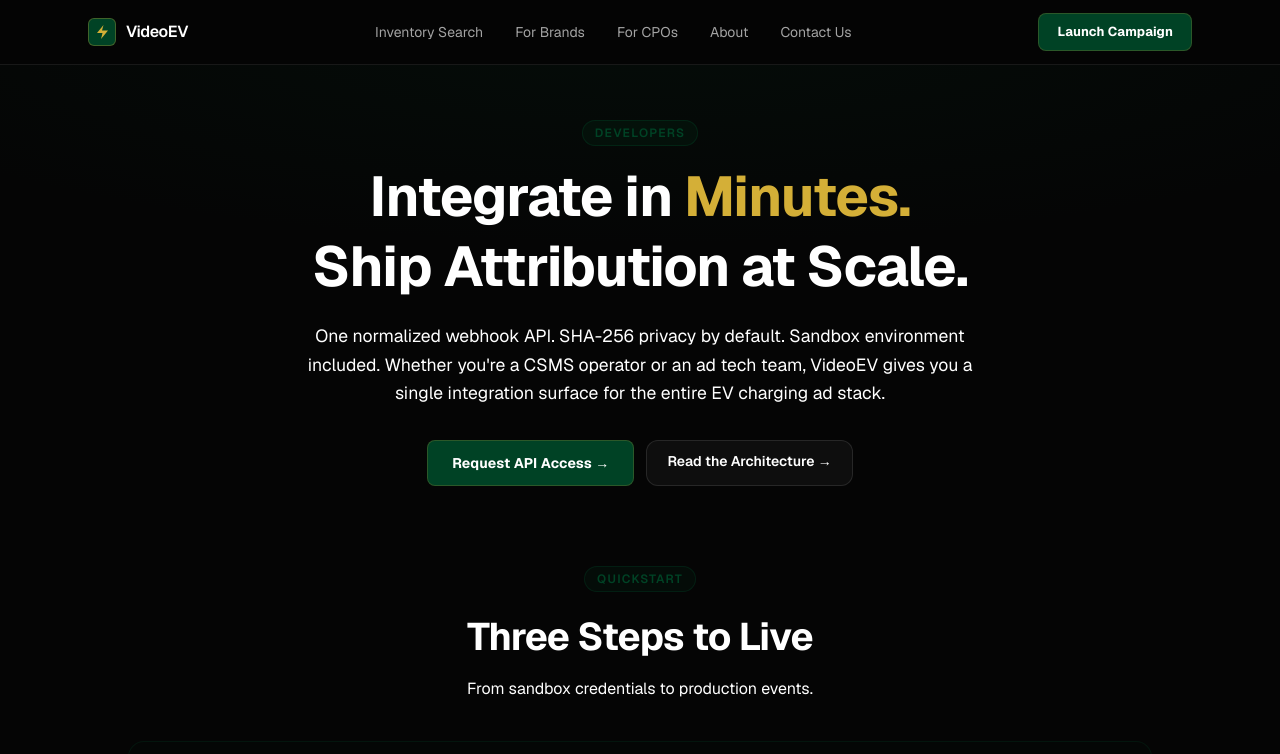
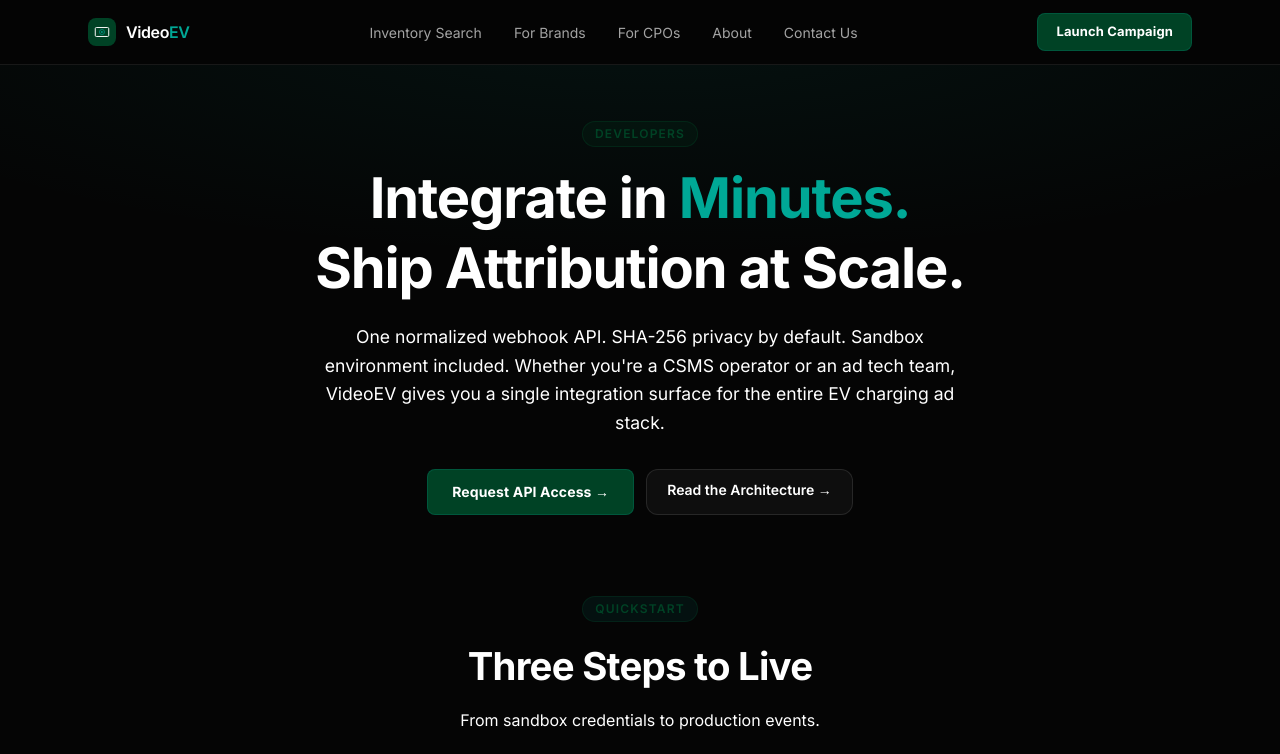
Before and after one commit to anundloll/videoev-landing, a Next.js app: page /developers in a window 1280 px wide. Shown: the top 754 px of the page. Built offline with nearby package versions, Linux system fonts and the light colour scheme.

Commit message:
feat: apply brand kit — Electric Teal accent, Inter font, screen+play logo icon

```diff
--- a/src/app/developers/page.tsx
+++ b/src/app/developers/page.tsx
@@ -97,13 +97,13 @@
 
 const BADGE_COLORS: Record<string, { bg: string; border: string; text: string }> = {
   Core: {
-    bg: 'rgba(212,175,55,0.08)',
-    border: 'rgba(212,175,55,0.2)',
+    bg: 'rgba(0,168,150,0.08)',
+    border: 'rgba(0,168,150,0.2)',
     text: 'var(--accent)',
   },
   Attribution: {
-    bg: 'rgba(0,66,37,0.12)',
-    border: 'rgba(0,66,37,0.3)',
+    bg: 'rgba(0,168,150,0.08)',
+    border: 'rgba(0,168,150,0.2)',
     text: 'var(--accent-green)',
   },
   Utility: {
@@ -130,7 +130,7 @@
             className="absolute inset-0 pointer-events-none"
             style={{
               background:
-                'radial-gradient(ellipse 70% 50% at 50% -10%, rgba(0,66,37,0.12), transparent)',
+                'radial-gradient(ellipse 70% 50% at 50% -10%, rgba(0,168,150,0.08), transparent)',
             }}
           />
           <div className="relative max-w-3xl mx-auto text-center">
@@ -195,7 +195,7 @@
               <div
                 className="inline-block mb-4 px-3 py-1 rounded-full text-xs font-semibold tracking-widest uppercase"
                 style={{
-                  background: 'rgba(0,66,37,0.12)',
+                  background: 'rgba(0,168,150,0.08)',
                   border: '1px solid rgba(0,66,37,0.35)',
                   color: 'var(--accent-green)',
                 }}
@@ -301,7 +301,7 @@
               <div
                 className="inline-block mb-4 px-3 py-1 rounded-full text-xs font-semibold tracking-widest uppercase"
                 style={{
-                  background: 'rgba(0,66,37,0.12)',
+                  background: 'rgba(0,168,150,0.08)',
                   border: '1px solid rgba(0,66,37,0.35)',
                   color: 'var(--accent-green)',
                 }}
@@ -320,7 +320,7 @@
                   style={{
                     fontFamily: 'monospace',
                     background: 'rgba(0,66,37,0.15)',
-                    border: '1px solid rgba(0,66,37,0.3)',
+                    border: '1px solid rgba(0,168,150,0.2)',
                     color: 'var(--accent-green)',
                     padding: '0.1em 0.5em',
                     borderRadius: '4px',
@@ -476,7 +476,7 @@
                   <code
                     style={{
                       fontFamily: 'monospace',
-                      background: 'rgba(212,175,55,0.08)',
+                      background: 'rgba(0,168,150,0.08)',
                       color: 'var(--accent)',
                       padding: '0.1em 0.4em',
                       borderRadius: '3px',
@@ -684,7 +684,7 @@
               className="rounded-2xl p-8 text-center"
               style={{
                 background: 'rgba(0,66,37,0.08)',
-                border: '1px solid rgba(0,66,37,0.3)',
+                border: '1px solid rgba(0,168,150,0.2)',
               }}
             >
               <h3
--- a/src/app/globals.css
+++ b/src/app/globals.css
@@ -1,17 +1,17 @@
 @import "tailwindcss";
 
 :root {
-  /* British Racing Green × Gold system */
-  --accent: #D4AF37;             /* Gold — headline text accents, eyebrows, data labels */
-  --accent-dim: #B8962E;         /* Darker gold */
+  /* British Racing Green × Electric Teal system */
+  --accent: #00a896;             /* Electric Teal — interactive elements, highlights, data labels */
+  --accent-dim: #007a6e;         /* Darker teal */
   --accent-green: #004225;       /* British Racing Green — primary interactive */
-  --accent-green-hover: #005c32; /* BRG hover */
+  --accent-green-hover: #003018; /* Deep Green hover */
   --bg: #050505;
   --surface: rgba(255,255,255,0.03);
   --surface-solid: #0a0a0a;
   --surface-2: rgba(255,255,255,0.05);
   --border: rgba(255,255,255,0.08);
-  --border-gold: rgba(212,175,55,0.2);
+  --border-teal: rgba(0,168,150,0.2);
   --text-1: #ffffff;
   --text-2: #a3a3a3;
   --text-3: #525252;
@@ -102,7 +102,7 @@
   font-size: 0.875rem;
   padding: 0.75rem 1.5rem;
   border-radius: 8px;
-  border: 1px solid rgba(212,175,55,0.2);
+  border: 1px solid rgba(0,168,150,0.2);
   transition: background 0.15s, transform 0.1s, box-shadow 0.15s;
   display: inline-flex;
   align-items: center;
--- a/src/app/layout.tsx
+++ b/src/app/layout.tsx
@@ -1,6 +1,8 @@
 import type { Metadata } from "next";
-import { GeistSans } from "geist/font/sans";
+import { Inter } from "next/font/google";
 import "./globals.css";
+
+const inter = Inter({ subsets: ["latin"], weight: ["300", "400", "500", "600", "700"] });
 
 export const metadata: Metadata = {
   title: "VideoEV — Premium Video Advertising at EV Charging Stations",
@@ -13,7 +15,7 @@
   children: React.ReactNode;
 }>) {
   return (
-    <html lang="en" className={GeistSans.className}>
+    <html lang="en" className={inter.className}>
       <body className="antialiased">
         {children}
       </body>
--- a/src/app/technology/page.tsx
+++ b/src/app/technology/page.tsx
@@ -236,8 +236,8 @@
                     <div
                       className="inline-block px-2 py-0.5 rounded-full mb-2"
                       style={{
-                        background: 'rgba(212,175,55,0.1)',
-                        border: '1px solid rgba(212,175,55,0.25)',
+                        background: 'rgba(0,168,150,0.1)',
+                        border: '1px solid rgba(0,168,150,0.25)',
                         color: 'var(--accent)',
                         fontSize: '0.65rem',
                         letterSpacing: '0.06em',
--- a/src/components/Audience.tsx
+++ b/src/components/Audience.tsx
@@ -88,9 +88,9 @@
                     <div
                       className="text-xs px-2 py-0.5 rounded flex-shrink-0"
                       style={{
-                        background: 'rgba(212,175,55,0.08)',
+                        background: 'rgba(0,168,150,0.08)',
                         color: 'var(--accent)',
-                        border: '1px solid rgba(212,175,55,0.15)',
+                        border: '1px solid rgba(0,168,150,0.15)',
                       }}
                     >
                       {v.tier}
--- a/src/components/BuyingTerminal.tsx
+++ b/src/components/BuyingTerminal.tsx
@@ -78,7 +78,7 @@
                       fontSize: '0.55rem',
                       fontWeight: 700,
                       letterSpacing: '0.06em',
-                      background: s.badge === 'ULTRA PREMIUM' ? 'rgba(212,175,55,0.15)' : 'rgba(255,255,255,0.06)',
+                      background: s.badge === 'ULTRA PREMIUM' ? 'rgba(0,168,150,0.15)' : 'rgba(255,255,255,0.06)',
                       color: s.badge === 'ULTRA PREMIUM' ? 'var(--accent)' : 'var(--text-3)',
                     }}
                   >
--- a/src/components/EnterpriseIntegrations.tsx
+++ b/src/components/EnterpriseIntegrations.tsx
@@ -144,8 +144,8 @@
                   <div
                     className="rounded-xl px-3 py-2.5 mb-2"
                     style={{
-                      background: i === 4 ? 'rgba(212,175,55,0.1)' : 'rgba(255,255,255,0.04)',
-                      border: `1px solid ${i === 4 ? 'rgba(212,175,55,0.2)' : 'var(--border)'}`,
+                      background: i === 4 ? 'rgba(0,168,150,0.1)' : 'rgba(255,255,255,0.04)',
+                      border: `1px solid ${i === 4 ? 'rgba(0,168,150,0.2)' : 'var(--border)'}`,
                     }}
                   >
                     <div style={{ fontSize: '0.75rem', fontWeight: 600, color: i === 4 ? 'var(--accent)' : 'var(--text-1)', lineHeight: 1.3 }}>
--- a/src/components/Footer.tsx
+++ b/src/components/Footer.tsx
@@ -10,14 +10,18 @@
           <div className="md:col-span-2">
             <div className="flex items-center gap-2.5 mb-4">
               <div
-                className="w-7 h-7 rounded-md flex items-center justify-center"
-                style={{ background: 'var(--accent-green)', border: '1px solid rgba(212,175,55,0.3)' }}
+                className="w-7 h-7 rounded-lg flex items-center justify-center"
+                style={{ background: 'var(--accent-green)' }}
               >
-                <svg width="13" height="16" viewBox="0 0 13 16" fill="none">
-                  <path d="M7.5 1L1 9h5.5L5 15l7-8.5H6L7.5 1Z" fill="#D4AF37" strokeLinejoin="round"/>
+                <svg width="16" height="16" viewBox="0 0 100 100" fill="none">
+                  <rect x="8" y="22" width="84" height="56" rx="7" stroke="white" strokeWidth="6"/>
+                  <circle cx="50" cy="50" r="16" stroke="#00a896" strokeWidth="4"/>
+                  <path d="M45 43l16 7-16 7V43z" fill="#00a896"/>
                 </svg>
               </div>
-              <span className="font-semibold text-white text-base tracking-tight">VideoEV</span>
+              <span className="font-semibold text-base tracking-tight">
+                <span className="text-white">Video</span><span style={{ color: 'var(--accent)' }}>EV</span>
+              </span>
             </div>
             <p style={{ fontSize: '0.875rem', color: 'var(--text-3)', lineHeight: 1.65, maxWidth: '32ch' }}>
               The operating system for vehicle media. Self-serve VMN built on
--- a/src/components/Nav.tsx
+++ b/src/components/Nav.tsx
@@ -19,14 +19,18 @@
         {/* Logo */}
         <Link href="/" className="flex items-center gap-2.5">
           <div
-            className="w-7 h-7 rounded-md flex items-center justify-center flex-shrink-0"
-            style={{ background: 'var(--accent-green)', border: '1px solid rgba(212,175,55,0.3)' }}
+            className="w-7 h-7 rounded-lg flex items-center justify-center flex-shrink-0"
+            style={{ background: 'var(--accent-green)' }}
           >
-            <svg width="13" height="16" viewBox="0 0 13 16" fill="none">
-              <path d="M7.5 1L1 9h5.5L5 15l7-8.5H6L7.5 1Z" fill="#D4AF37" strokeLinejoin="round"/>
+            <svg width="16" height="16" viewBox="0 0 100 100" fill="none">
+              <rect x="8" y="22" width="84" height="56" rx="7" stroke="white" strokeWidth="6"/>
+              <circle cx="50" cy="50" r="16" stroke="#00a896" strokeWidth="4"/>
+              <path d="M45 43l16 7-16 7V43z" fill="#00a896"/>
             </svg>
           </div>
-          <span className="font-semibold text-white text-base tracking-tight">VideoEV</span>
+          <span className="font-semibold text-base tracking-tight">
+            <span className="text-white">Video</span><span style={{ color: 'var(--accent)' }}>EV</span>
+          </span>
         </Link>
 
         {/* Desktop center links */}
--- a/src/components/Surfaces.tsx
+++ b/src/components/Surfaces.tsx
@@ -5,7 +5,7 @@
     split: '52%',
     specs: '16:9 · 1920×1080 · 15–30 sec',
     desc: 'Full-screen video on the station display, visible at 2 metres. The only content on screen while the vehicle charges — one advertiser, no competition.',
-    accent: '#D4AF37',
+    accent: '#00a896',
     icon: '🖥️',
     position: 'left',
   },
```
